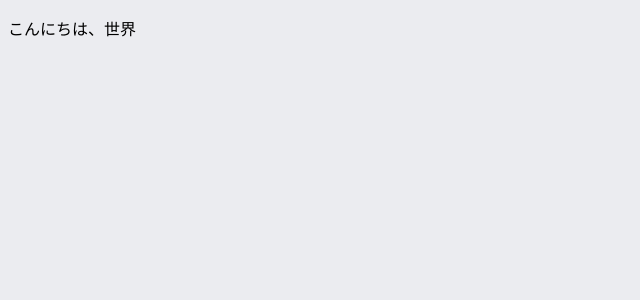
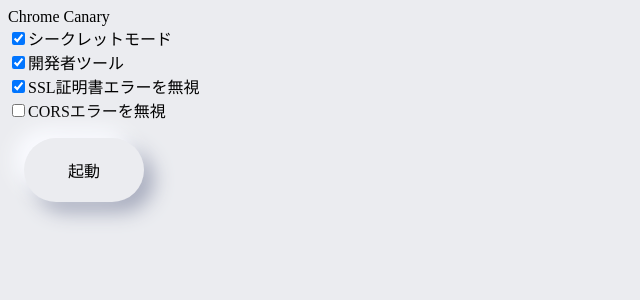
Before and after one commit to tmitsuoka0423/canary-wing, a React app: page / in a window 1280 px wide. Shown: the top 300 px of the page, without its empty margins (0-640 px from the left). Built offline with nearby package versions, Linux system fonts and the light colour scheme.

Commit message:
add view

```diff
--- a/package.json
+++ b/package.json
@@ -36,13 +36,19 @@
     "@types/redux": "^3.6.0",
     "@typescript-eslint/eslint-plugin": "^3.5.0",
     "@typescript-eslint/parser": "^3.5.0",
+    "css-loader": "^3.6.0",
     "electron": "^9.0.5",
+    "electron-builder": "^22.7.0",
     "eslint": "^7.3.1",
     "eslint-config-google": "^0.14.0",
     "eslint-config-prettier": "^6.11.0",
     "eslint-plugin-prettier": "^3.1.4",
     "eslint-plugin-react": "^7.20.2",
+    "node-sass": "^4.14.1",
+    "postcss-loader": "^3.0.0",
     "prettier": "^2.0.5",
+    "sass-loader": "^8.0.2",
+    "style-loader": "^1.2.1",
     "ts-loader": "^7.0.5",
     "typescript": "^3.9.5",
     "webpack": "^4.43.0",
--- /dev/null
+++ b/postcss.config.js
@@ -0,0 +1 @@
+module.exports = {};
--- /dev/null
+++ b/src/components/Main.tsx
@@ -0,0 +1,48 @@
+import React from 'react';
+import Button from './atoms/Button/Button';
+import { exec } from 'child_process';
+
+const Main: React.FC = () => {
+  const onLaunchClick = () => {
+    exec(
+      '/Applications/Google\\ Chrome\\ Canary.app/Contents/MacOS/Google\\ Chrome\\ Canary --incognito --auto-open-devtools-for-tabs --ignore-certificate-errors',
+      (err, stdout) => {
+        if (err) throw err;
+        console.log(stdout);
+      },
+    );
+  };
+
+  return (
+    <div>
+      <div>Chrome Canary</div>
+      <div>
+        <label>
+          <input type="checkbox" checked />
+          シークレットモード
+        </label>
+      </div>
+      <div>
+        <label>
+          <input type="checkbox" checked />
+          開発者ツール
+        </label>
+      </div>
+      <div>
+        <label>
+          <input type="checkbox" checked />
+          SSL証明書エラーを無視
+        </label>
+      </div>
+      <div>
+        <label>
+          <input type="checkbox" />
+          CORSエラーを無視
+        </label>
+      </div>
+      <Button onClick={onLaunchClick}>起動</Button>
+    </div>
+  );
+};
+
+export default Main;
--- /dev/null
+++ b/src/components/atoms/Button/Button.tsx
@@ -0,0 +1,8 @@
+import React from 'react';
+import styles from './styles.scss';
+
+const Button: React.FC<React.ButtonHTMLAttributes<HTMLButtonElement>> = (props: React.ButtonHTMLAttributes<HTMLButtonElement>) => {
+  return <button {...props} className={styles.button} />;
+};
+
+export default Button;
--- /dev/null
+++ b/src/components/atoms/Button/styles.scss
@@ -0,0 +1,11 @@
+.button {
+  width: 120px;
+  height: 64px;
+  background-color: #ebecf0;
+  border: none;
+  border-radius: 32px;
+  box-shadow: -10px -10px 20px 0 #fafbff, 10px 10px 20px 0 #a6abbd;
+  margin: 16px;
+  font-size: 16px;
+  cursor: pointer;
+}
--- /dev/null
+++ b/src/components/atoms/Button/styles.scss.d.ts
@@ -0,0 +1 @@
+export const button: string;
--- a/src/index.tsx
+++ b/src/index.tsx
@@ -1,6 +1,7 @@
 import React from 'react';
 import ReactDOM from 'react-dom';
+import Main from './components/Main';
 
 const container = document.getElementById('contents');
 
-ReactDOM.render(<p>こんにちは、世界</p>, container);
+ReactDOM.render(<Main />, container);
```
Also changed, not shown: 1 other file (tests, documents, lock files or other folders).
